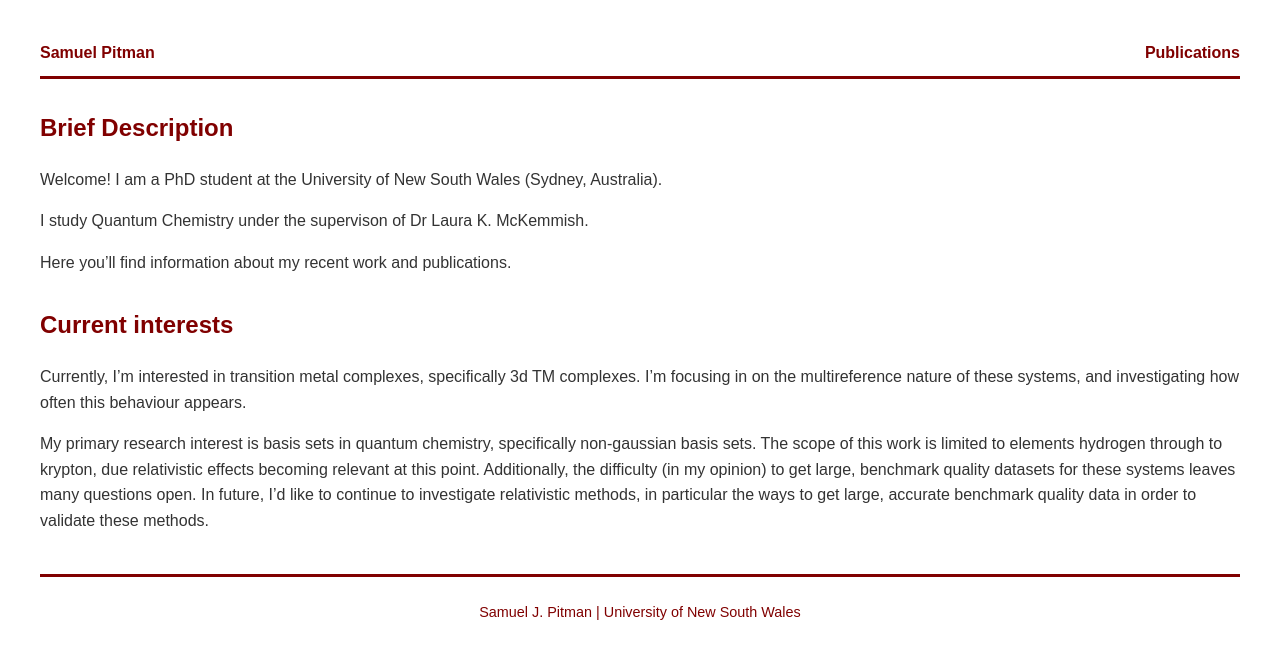
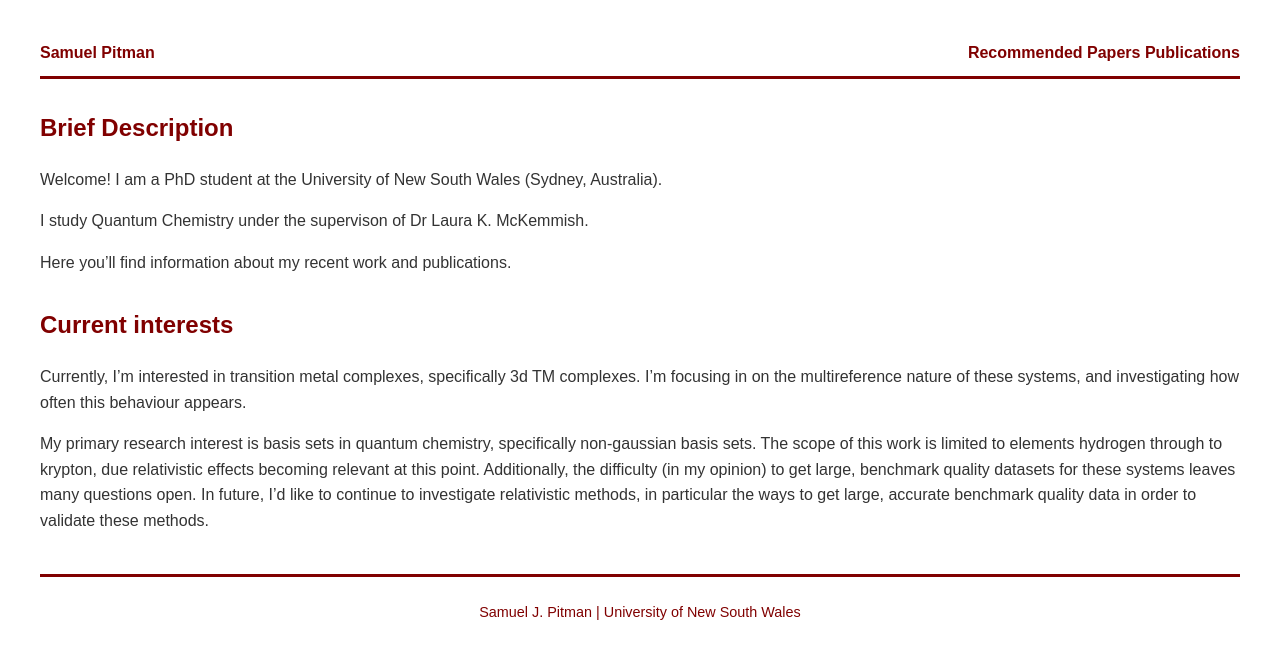
Before and after one commit to SamuelPitman/SamuelPitman.github.io, a Jekyll site: the page built from index.md, in a window 1280 px wide. Shown: the top 659 px of the page. Built offline with Jekyll 4.4.1, drawn with Linux system fonts in a browser that asks for light colours.

Commit message:
Update default.html
Recommended papers!

```diff
--- a/_layouts/default.html
+++ b/_layouts/default.html
@@ -9,6 +9,7 @@
   <header>
     <a href="{{ '/' | relative_url }}">{{ site.title }}</a>
     <nav>
+      <a href="{{ '/recommended-papers' | relative_url }}">Recommended Papers</a>
       <a href="{{ '/publications' | relative_url }}">Publications</a>
     </nav>
   </header>
@@ -18,7 +19,7 @@
   </main>
 
   <footer>
-    <p>{{site.name }} | University of New South Wales</p>
+    <p>{{ site.name }} | University of New South Wales</p>
   </footer>
 </body>
 </html>
```
